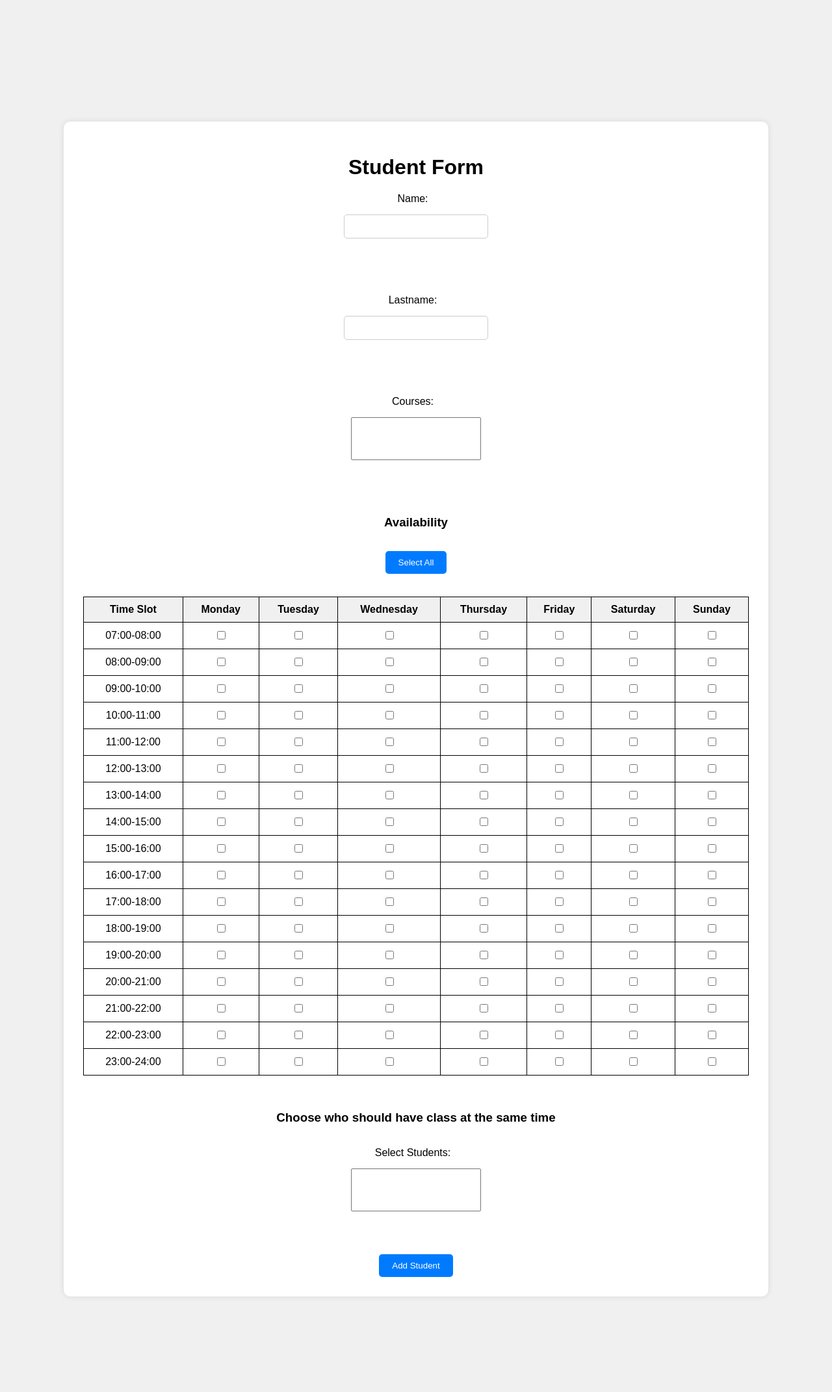
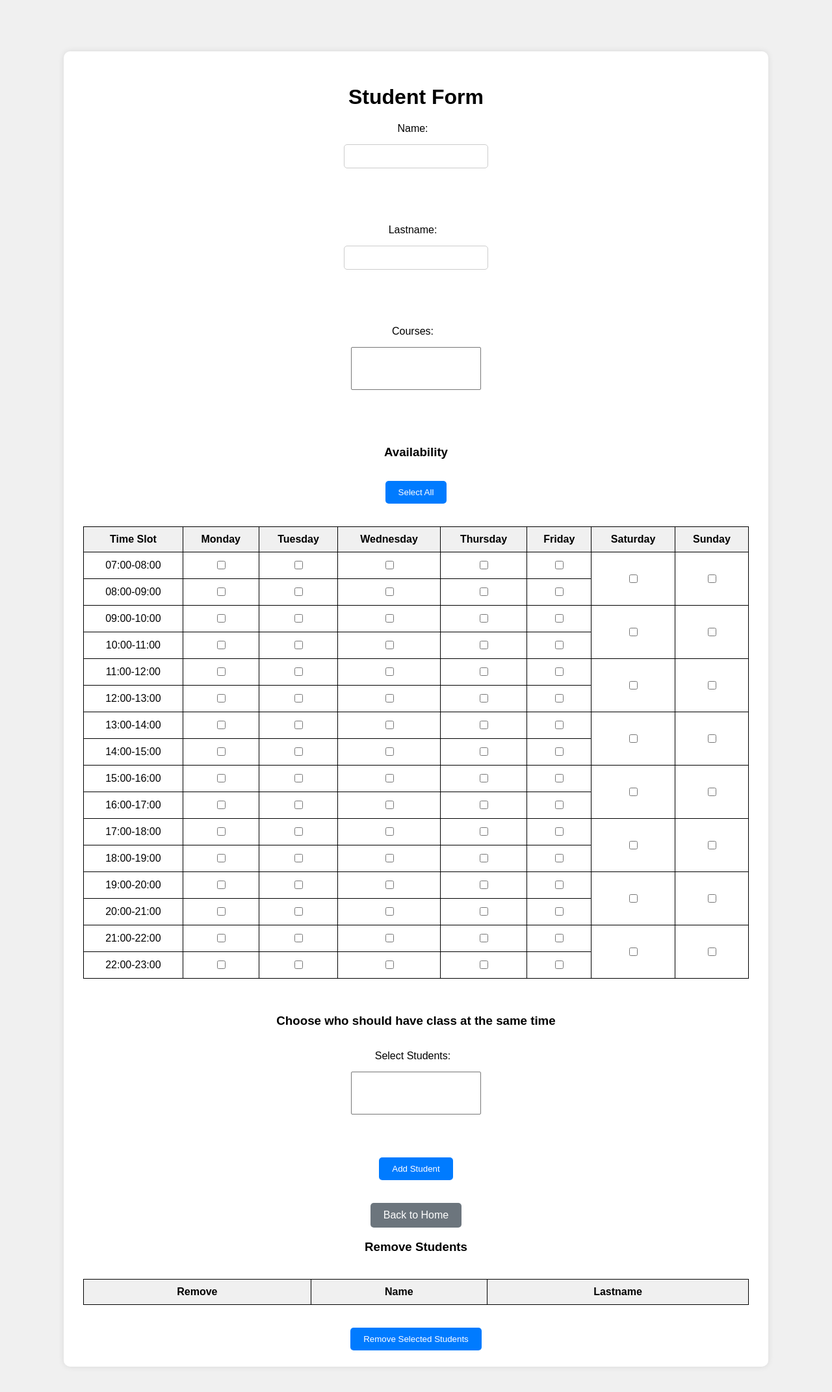
Before and after one commit to kracunovic92/TimeTableSchool, a Flask app: page /students in a window 1280 px wide. Shown: the top 2142 px of the page at 65% size. Run offline with Flask 3, Linux system fonts and the light colour scheme; lists and menus that the app fills with data are empty.

Commit message:
[update] weekend slots

```diff
--- a/timetable/app.py
+++ b/timetable/app.py
@@ -15,28 +15,31 @@ data_classrooms = []
 
 
 
-
 def load_data():
     if os.path.exists('courses.json'):
-        with open('courses.json', 'r') as f:
-            global data_courses
-            data = json.load(f)
-            data_courses = [Course.from_json(i) for i in data]
+        if os.path.getsize('courses.json') != 0:
+            with open('courses.json', 'r') as f:
+                global data_courses
+                data = json.load(f)
+                data_courses = [Course.from_json(i) for i in data]
     if os.path.exists('classrooms.json'):
-        with open('classrooms.json', 'r') as f:
-            global data_classrooms
-            data = json.load(f)
-            data_classrooms = [Room.from_json(i) for i in data]
+        if os.path.getsize('classrooms.json') != 0:
+            with open('classrooms.json', 'r') as f:
+                global data_classrooms
+                data = json.load(f)
+                data_classrooms = [Room.from_json(i) for i in data]
     if os.path.exists('teachers.json'):
-        with open('teachers.json', 'r') as f:
-            global data_teachers
-            data = json.load(f)
-            data_teachers = [Teacher.from_json(i) for i in data]
+        if os.path.getsize('teachers.json') != 0:
+            with open('teachers.json', 'r') as f:
+                global data_teachers
+                data = json.load(f)
+                data_teachers = [Teacher.from_json(i) for i in data]
     if os.path.exists('students.json'):
-        with open('students.json', 'r') as f:
-            global data_students
-            data = json.load(f)
-            data_students = [Student.from_json(i) for i in data]
+        if os.path.getsize('students.json') != 0:
+            with open('students.json', 'r') as f:
+                global data_students
+                data = json.load(f)
+                data_students = [Student.from_json(i) for i in data]
 
 load_data()
 
@@ -46,11 +49,18 @@ def index():
 
 @app.route('/courses', methods=['GET', 'POST'])
 def manage_courses():
+    load_data()
+
     if request.method == 'POST':
+
+        weekend = request.form.get('weekend')
+
         course = Course(
             id=request.form['course_id'],
             language=request.form['language'],
+            week_days=True if weekend == "False" else False
         )
+
         course_json = course.to_json()
         if course_json not in data_courses:
             data_courses.append(course_json)
@@ -60,6 +70,7 @@ def manage_courses():
 
 @app.route('/classrooms', methods=['GET', 'POST'])
 def manage_classrooms():
+    load_data()
     if request.method == 'POST':
 
         global available_slots
@@ -85,6 +96,7 @@ def manage_classrooms():
         save_data('classrooms')
         #return redirect(url_for('index'))
     return render_template('classrooms.html')
+
 
 @app.route('/teachers', methods=['GET', 'POST'])
 def manage_teachers():
@@ -132,47 +144,65 @@ def manage_teachers():
             data_teachers.pop(remove_idx)
 
         data_teachers.append(teacher)
-        print(data_teachers)
+
         save_data('teachers')
         return redirect(url_for('index'))
     return render_template('teachers.html', courses=data_courses)
 
 @app.route('/students', methods=['GET', 'POST'])
 def manage_students():
-
+    load_data()
     if request.method == 'POST':
 
-        name = request.form['name']
-        lastname = request.form['lastname']
-        courses=request.form.getlist('courses')
-        bonus_constraints = request.form.getlist('other_students[]')
-        print(bonus_constraints)
+        action = request.form.get('action')
 
-        selected_bonuses = [student for student in data_students if str(student) in bonus_constraints]
-        selected_courses = [course for course in data_courses if str(course.id) in courses]
+        if action == 'add_student':
 
-        slots_tmp = []
+            name = request.form['name']
+            lastname = request.form['lastname']
+            courses=request.form.getlist('courses')
+            bonus_constraints = request.form.getlist('other_students[]')
 
-        days = ['Monday', 'Tuesday', 'Wednesday', 'Thursday', 'Friday', 'Saturday', 'Sunday']
-        for day in days:
-            slots = request.form.getlist(f'availability[{day}][]')
-            for slot in slots:
-                start_time, end_time = slot.split('-')
-                start_hour = start_time.split(':')[0]
-                end_hour = end_time.split(':')[0]
+            selected_bonuses = [student for student in data_students if str(student) in bonus_constraints]
+            selected_courses = [course for course in data_courses if str(course.id) in courses]
 
-                slots_tmp.append(Slot(str(day.lower()), start_hour, end_hour))
+            slots_tmp = []
 
-        student = Student(
-            name=name,
-            lastname=lastname,
-            courses=selected_courses,
-            available_slots=slots_tmp,
-            constraints = selected_bonuses
-        )
+            days = ['Monday', 'Tuesday', 'Wednesday', 'Thursday', 'Friday', 'Saturday', 'Sunday']
+            for day in days:
+                slots = request.form.getlist(f'availability[{day}][]')
+                for slot in slots:
+                    start_time, end_time = slot.split('-')
+                    start_hour = start_time.split(':')[0]
+                    end_hour = end_time.split(':')[0]
 
-        data_students.append(student)
-        save_data('students')
+                    slots_tmp.append(Slot(str(day.lower()), start_hour, end_hour))
+
+            student = Student(
+                name=name,
+                lastname=lastname,
+                courses=selected_courses,
+                available_slots=slots_tmp,
+                constraints = selected_bonuses
+            )
+
+
+            data_students.append(student)
+            save_data('students')
+
+        elif action == 'remove_student':
+
+            students_removal = request.form.getlist('remove_students[]')
+
+            if students_removal:
+                for s in students_removal:
+                    name, lastname = s.split(' ')
+                    data_students[:] = [student for student in data_students
+                                if not (student.name == name and student.lastname == lastname)]
+
+            save_data('students')
+
+
         return redirect(url_for('index'))
     return render_template('students.html', courses=data_courses, students = data_students)
 
--- a/timetable/models/Course.py
+++ b/timetable/models/Course.py
@@ -33,7 +33,8 @@ class Course:
             "id" : self.id,
             "students":[s.to_dict() for s in self.students] if self.students else None,
             "teacher": self.teacher.to_dict() if self.teacher and not exclude_teacher  else None,
-            "slots": [s.to_dict() for s in self.time_slot] if self.time_slot else None
+            "slots": [s.to_dict() for s in self.time_slot] if self.time_slot else None,
+            "weekends" : False if self.week_days == True else True
         }
 
     @classmethod
--- a/timetable/templates/courses.html
+++ b/timetable/templates/courses.html
@@ -13,6 +13,11 @@
             <input type="text" id="course_id" name="course_id" required><br>
             <label for="language">Language:</label>
             <input type="text" id="language" name="language" required><br>
+            <label for="weeknd">Held on weekends?</label>
+            <select name="weekends">
+                <option value="True"> Yes</option>
+                <option value="False"> No</option>
+            </select><br><br>
             <button type="submit">Add Course</button>
         </form>
         <a href="/" class="back-button">Back to Home</a>
--- a/timetable/templates/students.html
+++ b/timetable/templates/students.html
@@ -31,6 +31,17 @@
             selectAllState = !selectAllState;
             document.getElementById('toggleButton').textContent = selectAllState ? 'Unselect All' : 'Select All';
         }
+
+        function confirmRemoval() {
+            const selected = document.querySelectorAll('input[name="remove_students[]"]:checked');
+            if (selected.length > 0) {
+                return confirm('Are you sure you want to remove the selected students?');
+            } else {
+                alert('Please select at least one student to remove.');
+                return false;
+            }
+        }
+
     </script>
 </head>
 <body>
@@ -66,18 +77,38 @@
                     </tr>
                 </thead>
                 <tbody>
-                    {% for slot in ['07:00-08:00', '08:00-09:00', '09:00-10:00', '10:00-11:00', '11:00-12:00', '12:00-13:00', '13:00-14:00', '14:00-15:00', '15:00-16:00', '16:00-17:00', '17:00-18:00', '18:00-19:00', '19:00-20:00', '20:00-21:00', '21:00-22:00', '22:00-23:00', '23:00-24:00'] %}
+                    {% set weekday_slots = ['07:00-08:00', '08:00-09:00', '09:00-10:00', '10:00-11:00', '11:00-12:00', '12:00-13:00', '13:00-14:00', '14:00-15:00', '15:00-16:00', '16:00-17:00', '17:00-18:00', '18:00-19:00', '19:00-20:00', '20:00-21:00', '21:00-22:00', '22:00-23:00'] %}
+                    {% set weekend_slots = ['07:00-09:00', '09:00-11:00', '11:00-13:00', '13:00-15:00', '15:00-17:00', '17:00-19:00', '19:00-21:00', '21:00-23:00'] %}
+
+                    {% for slot in weekday_slots %}
                     <tr>
                         <td>{{ slot }}</td>
-                            {% for day in ['Monday', 'Tuesday', 'Wednesday', 'Thursday', 'Friday', 'Saturday', 'Sunday'] %}
+                        {% for day in ['Monday', 'Tuesday', 'Wednesday', 'Thursday', 'Friday'] %}
                         <td>
                             <input type="checkbox" name="availability[{{ day }}][]" value="{{ slot }}">
                         </td>
                         {% endfor %}
+                        {% if loop.index0 % 2 == 0 %}
+                            {% set weekend_index = loop.index0 // 2 %}
+                            {% if weekend_index < weekend_slots | length %}
+                            <td rowspan="2">
+                                <input type="checkbox" name="availability[Saturday][]" value="{{ weekend_slots[weekend_index] }}">
+                            </td>
+                            <td rowspan="2">
+                                <input type="checkbox" name="availability[Sunday][]" value="{{ weekend_slots[weekend_index] }}">
+                            </td>
+                            {% else %}
+                            <td></td>
+                            <td></td>
+                            {% endif %}
+                        {% endif %}
                     </tr>
                     {% endfor %}
                 </tbody>
             </table>
+
+
+
 
             <h3>Choose who should have class at the same time</h3>
             <label for="other_students">Select Students:</label>
@@ -87,8 +118,36 @@
                 {% endfor %}
             </select><br><br>
 
+
+            <input type="hidden" name="action" value="add_student">
             <button type="submit">Add Student</button>
+            <a href="/" class="back-button">Back to Home</a>
         </form>
+
+        <h3>Remove Students</h3>
+            <form action="{{ url_for('manage_students') }}" method="POST" onsubmit="return confirmRemoval()">
+                <table>
+                    <thead>
+                        <tr>
+                            <th>Remove</th>
+                            <th>Name</th>
+                            <th>Lastname</th>
+                        </tr>
+                    </thead>
+                    <tbody>
+                        {% for student in students %}
+                        <tr>
+                            <td><input type="checkbox" name="remove_students[]" value="{{ student }}"></td>
+                            <td>{{ student.name }}</td>
+                            <td>{{ student.lastname }}</td>
+                        </tr>
+                        {% endfor %}
+                    </tbody>
+                </table>
+                <input type="hidden" name="action" value="remove_student">
+                <button type="submit">Remove Selected Students</button>
+            </form>
+
     </div>
 </body>
 </html>
--- a/timetable/templates/timetable.html
+++ b/timetable/templates/timetable.html
@@ -68,7 +68,7 @@
                         <div class="day">
                             <div class="day-header">{{ day }}</div>
                             <div class="slots">
-                                {% for slot in [7, 8, 9, 10, 11, 12, 13, 14, 15, 16, 17, 18, 19, 20, 21, 22, 23, 24] %}
+                                {% for slot in [7, 8, 9, 10, 11, 12, 13, 14, 15, 16, 17, 18, 19, 20, 21, 22, 23] %}
                                     {% for classroom in solution %}
                                         {% if classroom['slot'].start_time == slot and classroom['slot'].day == day %}
                                             <div class="slot">
```
Also changed, not shown: timetable/solver_helper.py (+5 -3 lines), timetable/templates/classrooms.html (+19 -2 lines), timetable/templates/teachers.html (+19 -2 lines). Lines whose indentation alone changed are shown as unchanged.
